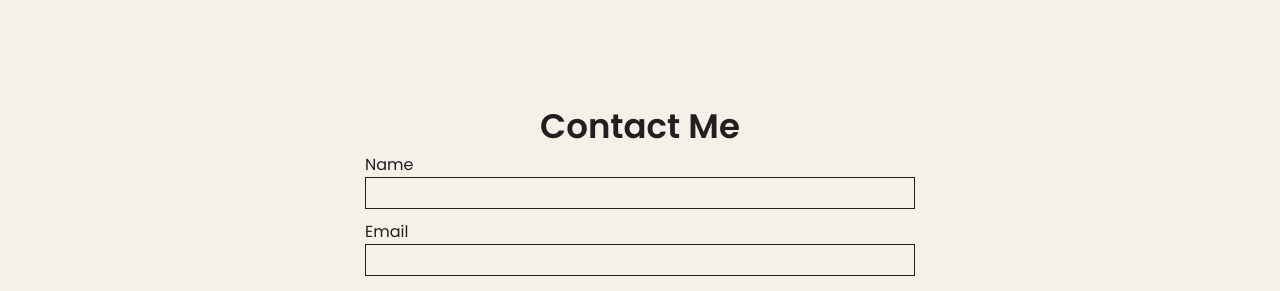
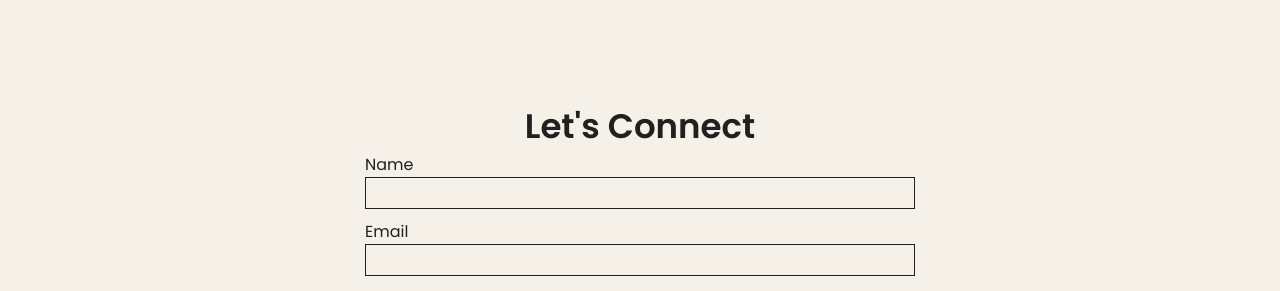
Before and after one commit to oliviatolliver/oliviatolliver.github.io, a Jekyll site: the page built from index.html, in a window 1280 px wide and 900 px high, scrolled down 2014 px. Shown: the part 158-449 px from the top of the window. Built offline with Jekyll 4.4.1, drawn with Linux system fonts in a browser that asks for light colours.

Commit message:
added comment and changed contact form wording

```diff
--- a/_config.yml
+++ b/_config.yml
@@ -89,6 +89,9 @@ colors: # this is the basic theme
   background: "#f5f0e8"
   light_background: "#ede7d9"
 
+# FROM BETHANY JONES CANVA TEMPLATE
+# background and text: #e7dfd8  (background)  |  #231f20  (text)
+# good color scheme: #d1d3d4  |  #b0a092  |  #827263  |  #1f1b11  |  #574533 (all from photo)
 
 #########################################################################################################
 # Build settings for the site. Editing the below may cause the site to malfunction.
--- a/_includes/contact.html
+++ b/_includes/contact.html
@@ -1,6 +1,6 @@
 <!-- SECTION 4: Contact-->
 <section id="contact" class= "contact-section">
-    <h2>Contact Me</h2>
+    <h2>Let's Connect</h2>
 
     <div class="group">
 
```
